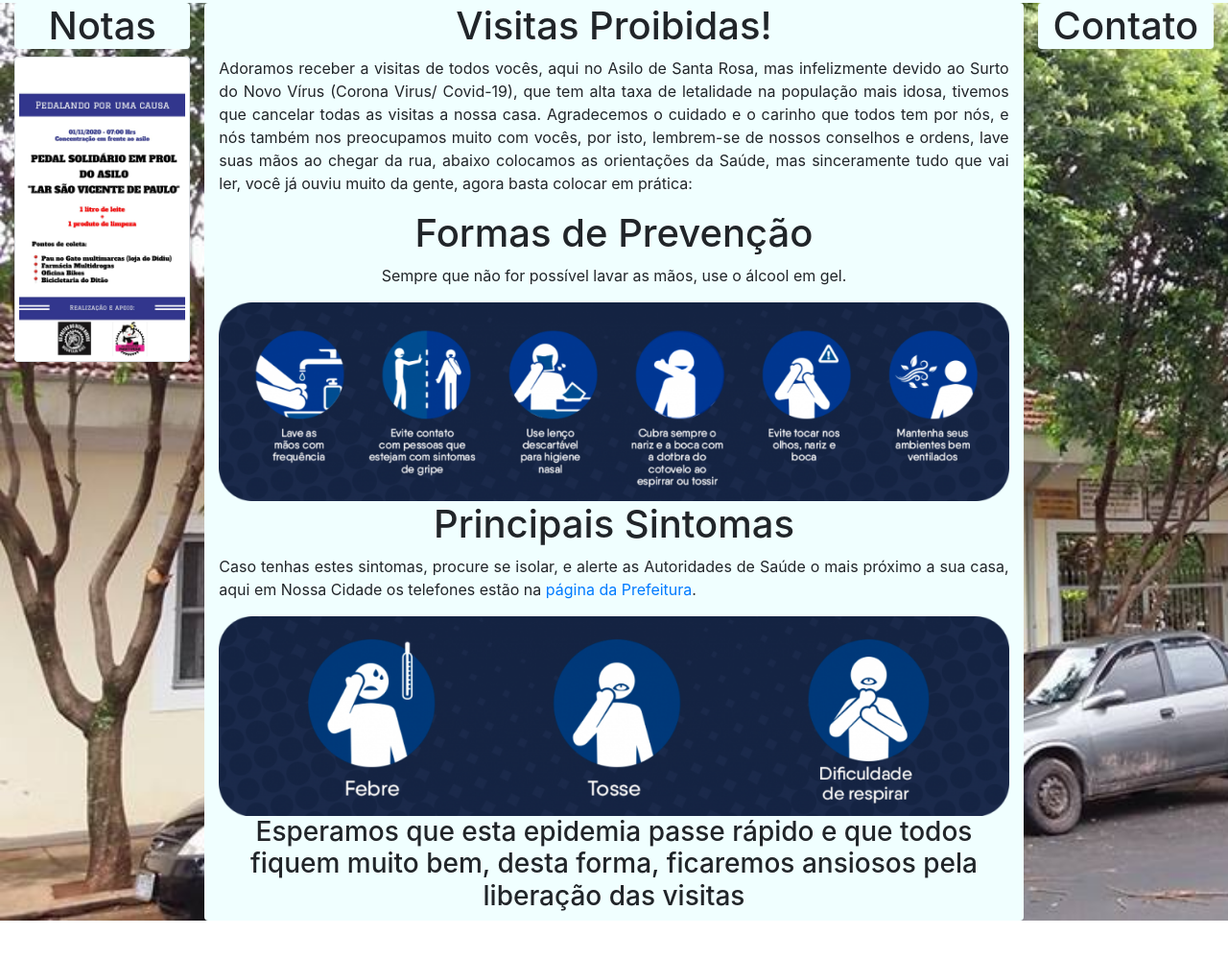
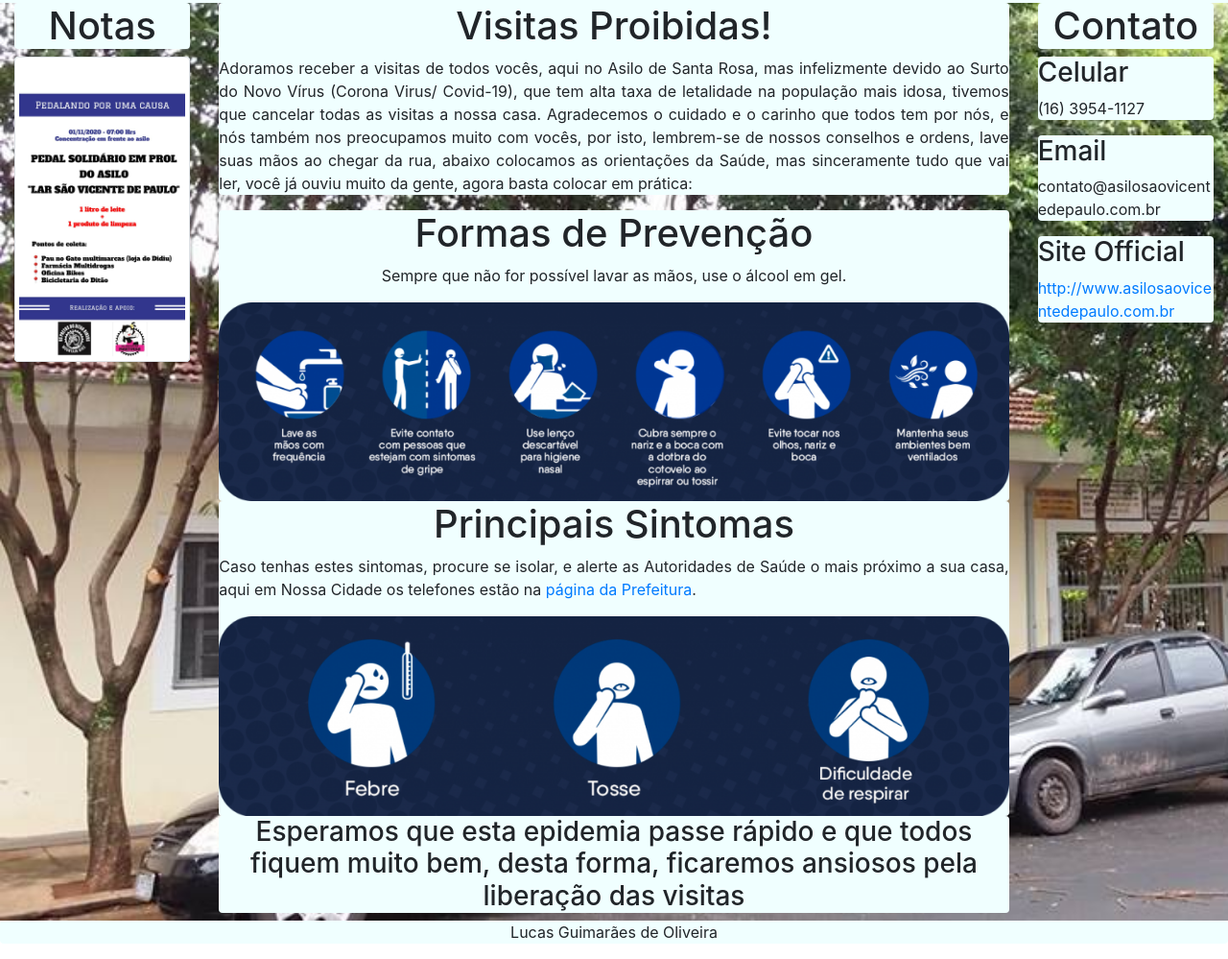
Before and after one commit to LuDColl/Asilo-SRV, a plain HTML site: page site/index.html in a window 1280 px wide. Shown: the part 189-1188 px from the top of the page at 96% size. Before the commit the page ends 1148 px from the top, so only its background shows below. Drawn offline with nearby package versions, Linux system fonts and the light colour scheme.

Commit message:
Adicionando contatos e footer.

```diff
--- a/site/css/main.css
+++ b/site/css/main.css
@@ -66,8 +66,14 @@
   background-size: cover;
 }
 
+/*Botão da imagem Modal*/
 .btn {
   background-color: azure;
   border: 0px solid transparent;
   padding: 0;
 }
+
+.quebrada {
+  width: 100%;
+  word-wrap: break-word;
+}
--- a/site/index.html
+++ b/site/index.html
@@ -132,7 +132,7 @@
               id="myImg"
               src="./img/122168958_3409633592406729_8153733914547571891_o.jpg"
               class="img-thumbnail"
-              alt=""
+              alt="pedalando por uma causa"
               width="100%"
             />
           </button>
@@ -153,8 +153,8 @@
             </div>
           </div>
         </aside>
-        <main class="col-sm-8 bg-azure rounded">
-          <section>
+        <main class="col-sm-8 rounded">
+          <section class="bg-azure rounded">
             <h1 class="text-center">Visitas Proibidas!</h1>
             <p class="text-justify">
               Adoramos receber a visitas de todos vocês, aqui no Asilo de Santa
@@ -168,7 +168,7 @@
               ler, você já ouviu muito da gente, agora basta colocar em prática:
             </p>
           </section>
-          <section>
+          <section class="bg-azure rounded">
             <h1 class="text-center">Formas de Prevenção</h1>
             <p class="text-center">
               Sempre que não for possível lavar as mãos, use o álcool em gel.
@@ -180,7 +180,7 @@
               width="100%"
             />
           </section>
-          <section>
+          <section class="bg-azure rounded">
             <h1 class="text-center">Principais Sintomas</h1>
             <p class="text-justify">
               Caso tenhas estes sintomas, procure se isolar, e alerte as
@@ -197,18 +197,37 @@
               width="100%"
             />
           </section>
-          <section>
+          <section class="bg-azure rounded">
             <h3 class="text-center">
               Esperamos que esta epidemia passe rápido e que todos fiquem muito
               bem, desta forma, ficaremos ansiosos pela liberação das visitas
             </h3>
           </section>
         </main>
-        <footer class="col-sm-2">
+        <address class="col-sm-2">
           <h1 class="text-center rounded bg-azure">Contato</h1>
-        </footer>
+          <aside class="rounded bg-azure">
+            <h3>Celular</h3>
+            <p>(16) 3954-1127</p>
+          </aside>
+          <aside class="rounded bg-azure">
+            <h3>Email</h3>
+            <p class="quebrada">contato@asilosaovicentedepaulo.com.br</p>
+          </aside>
+          <aside class="rounded bg-azure">
+            <h3>Site Official</h3>
+            <p class="quebrada">
+              <a href="http://www.asilosaovicentedepaulo.com.br"
+                >http://www.asilosaovicentedepaulo.com.br</a
+              >
+            </p>
+          </aside>
+        </address>
       </div>
     </div>
+    <footer>
+      <address class="text-center rounded bg-azure">Lucas Guimarães de Oliveira</address>
+    </footer>
 
     <!-- JavaScript (Opcional) -->
     <!-- jQuery primeiro, depois Popper.js, depois Bootstrap JS -->
```
